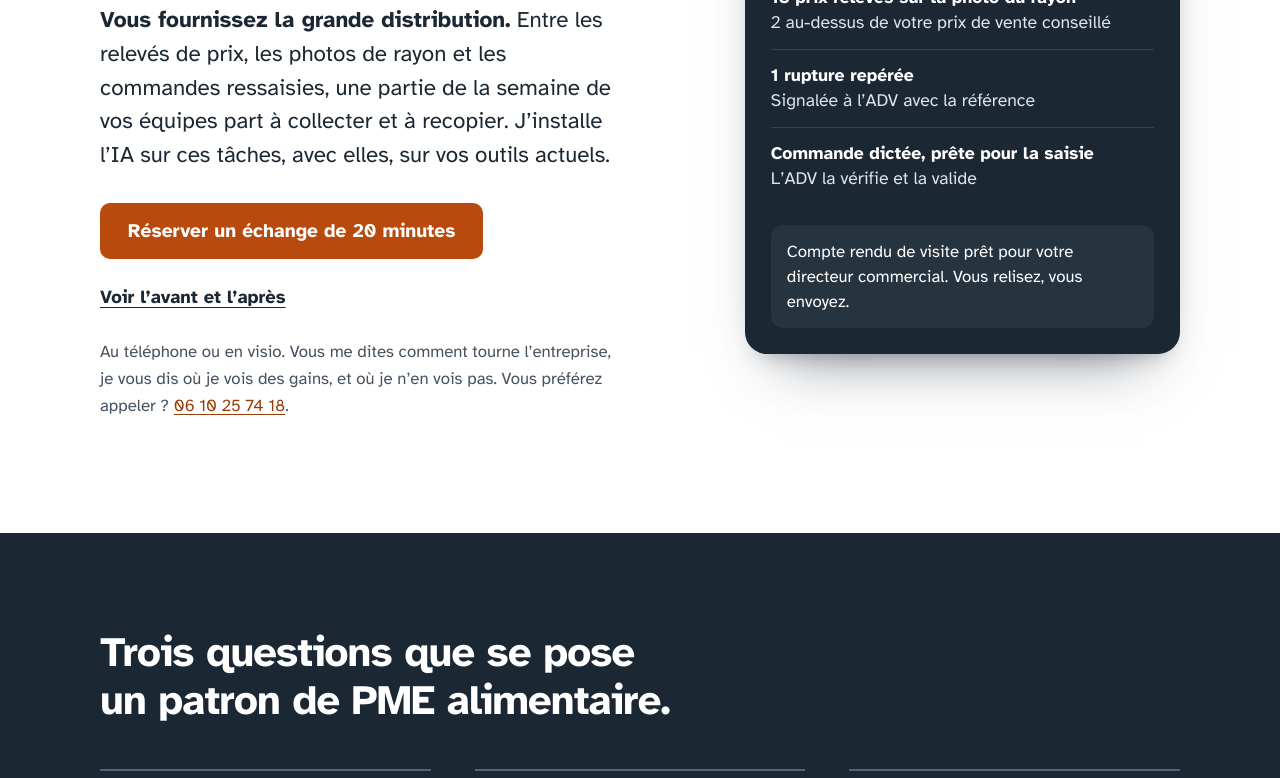
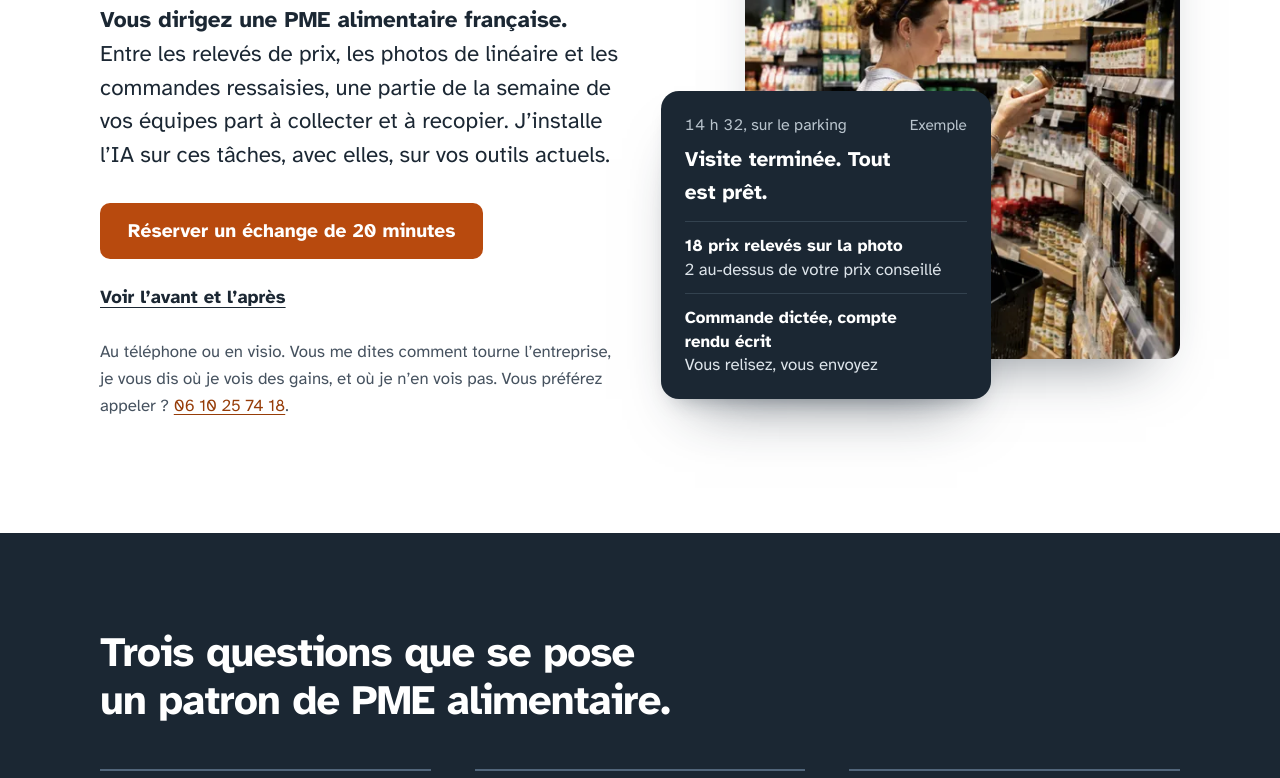
Before and after one commit to artru-consulting/landing-pme-alimentaire, a plain HTML site: page index.html in a window 1280 px wide. Shown: the part 378-1156 px from the top of the page. Drawn offline with Linux system fonts and the light colour scheme.

Commit message:
Add files via upload

```diff
--- a/index.html
+++ b/index.html
@@ -4,14 +4,14 @@
 <meta charset="utf-8">
 <meta name="viewport" content="width=device-width, initial-scale=1">
 <title>L’IA pour les PME alimentaires | PACk IA PME, Artru Consulting</title>
-<meta name="description" content="PME de l’agroalimentaire : l’IA prend une partie des relevés de prix, de la ressaisie des commandes et de la veille. Diagnostic par personne, assistant installé en 2 jours. Artru Consulting, Lyon.">
+<meta name="description" content="Pour les PME alimentaires françaises qui fournissent la grande distribution : l’IA prend une partie des relevés de prix, de la ressaisie des commandes et de la veille. Diagnostic par personne, assistant installé en 2 jours. Artru Consulting, Lyon.">
 <!-- Page en test : retirer la ligne suivante (et le Disallow de robots.txt) au lancement pour autoriser le référencement. -->
 <meta name="robots" content="noindex, nofollow">
 <meta name="color-scheme" content="light">
 <link rel="icon" type="image/png" href="assets/favicon.png">
 <meta property="og:type" content="website">
 <meta property="og:title" content="Moins de saisie, plus de temps pour vendre">
-<meta property="og:description" content="L’IA dans les PME de l’agroalimentaire : commerciaux, ADV, marketing, négociation annuelle, qualité. Artru Consulting, Lyon.">
+<meta property="og:description" content="Pour les PME alimentaires françaises : commerciaux, ADV, marketing, négociation annuelle, qualité. Artru Consulting, Lyon.">
 <style>
 /* VOICE  : patron à patron, concret, chiffres de départ avant promesses.
    IDEA   : la fiche de visite magasin et le relevé de rayon, avant et après.
@@ -72,21 +72,25 @@ li{text-wrap:pretty}
 .hero .lead{font-size:1.4rem;line-height:1.5;margin-bottom:32px;max-width:36ch}
 .hero .btn-row{margin-bottom:14px}
 
-.phone{background:var(--ink);color:#fff;border-radius:22px;padding:26px;max-width:440px;justify-self:end;width:100%;box-shadow:0 34px 60px -34px rgba(27,39,51,.6),0 12px 22px -14px rgba(27,39,51,.35)}
+.shot{position:relative;justify-self:end;width:100%;max-width:468px;margin:0 0 44px}
+.shot>img{width:100%;height:auto;display:block;border-radius:14px;box-shadow:0 34px 56px -34px rgba(27,39,51,.55)}
+.phone{background:var(--ink);color:#fff;border-radius:18px;padding:22px 24px;width:100%;box-shadow:0 34px 60px -34px rgba(27,39,51,.6),0 12px 22px -14px rgba(27,39,51,.35)}
+.shot .phone{position:absolute;left:-84px;bottom:-40px;width:330px}
+.shot .phone ul{margin-bottom:0}
+.shot .phone li:last-child{padding-bottom:0}
 .phone .tag{float:right;font-size:.95rem;color:#b9c4cd}
 .phone .hour{font-size:1rem;color:#b9c4cd;margin:0 0 4px;font-variant-numeric:tabular-nums}
-.phone .hello{font-size:1.4rem;font-weight:700;margin:0 0 16px}
-.phone ul{list-style:none;margin:0 0 20px;padding:0}
-.phone li{padding:13px 0;border-top:1px solid #33424f;font-size:1.1rem;line-height:1.45;color:#dde4ea}
+.phone .hello{font-size:1.3rem;font-weight:700;margin:0 0 12px}
+.phone ul{list-style:none;margin:0 0 16px;padding:0}
+.phone li{padding:12px 0;border-top:1px solid #33424f;font-size:1.05rem;line-height:1.4;color:#dde4ea}
 .phone li strong{display:block;color:#fff}
-.phone .draft{background:#26343f;border-radius:12px;padding:14px 16px;font-size:1.05rem;line-height:1.5}
+.phone .draft{background:#26343f;border-radius:10px;padding:13px 15px;font-size:1rem;line-height:1.45}
 @media (prefers-reduced-motion:no-preference){
   @keyframes arrive{from{opacity:0;transform:translateY(10px)}}
   .phone li,.phone .draft{animation:arrive .8s var(--ease) backwards}
   .phone li:nth-child(1){animation-delay:.35s}
   .phone li:nth-child(2){animation-delay:.75s}
-  .phone li:nth-child(3){animation-delay:1.15s}
-  .phone .draft{animation-delay:1.7s}
+  .phone .draft{animation-delay:1.15s}
 }
 
 section{padding:96px 0}
@@ -208,6 +212,11 @@ footer .foot-id img{height:54px;width:auto}
 footer .foot-id p{margin:0}
 footer .legal-links{margin-top:18px;font-size:1.05rem}
 
+@media (max-width:1180px){
+  .hero .grid{grid-template-columns:1fr;gap:40px}
+  .shot{max-width:460px;margin-bottom:0;justify-self:start}
+  .shot .phone{position:static;width:100%;margin-top:20px}
+}
 @media (max-width:1020px){
   .metiers{grid-template-columns:repeat(2,minmax(0,1fr))}
   .stat{grid-template-columns:15rem 1fr;column-gap:28px}
@@ -224,7 +233,8 @@ footer .legal-links{margin-top:18px;font-size:1.05rem}
   .hero .grid,.limits,.price-notes,.who-grid,.start{grid-template-columns:1fr}
   .start div + div,.pack + .pack{margin-top:36px}
   .hero .grid{gap:44px}
-  .phone{justify-self:start}
+  .shot{max-width:100%;margin-bottom:0;justify-self:start}
+  .shot .phone{position:static;width:100%;margin-top:20px}
   section{padding:60px 0}
   .final{padding:68px 0}
   .sub-title{margin-top:52px}
@@ -274,7 +284,7 @@ footer .legal-links{margin-top:18px;font-size:1.05rem}
     <div class="wrap grid">
       <div>
         <h1 id="titre">Moins de saisie, plus de temps pour vendre.</h1>
-        <p class="lead"><strong>Vous fournissez la grande distribution.</strong> Entre les relevés de prix, les photos de rayon et les commandes ressaisies, une partie de la semaine de vos équipes part à collecter et à recopier. J’installe l’IA sur ces tâches, avec elles, sur vos outils actuels.</p>
+        <p class="lead"><strong>Vous dirigez une PME alimentaire française.</strong> Entre les relevés de prix, les photos de linéaire et les commandes ressaisies, une partie de la semaine de vos équipes part à collecter et à recopier. J’installe l’IA sur ces tâches, avec elles, sur vos outils actuels.</p>
         <div class="btn-row">
           <a class="btn" href="https://calendly.com/pierre-1qet/20-min-ia-avec-pack" rel="noopener">Réserver un échange de 20&nbsp;minutes</a>
           <a class="more" href="#avant-apres">Voir l’avant et l’après</a>
@@ -282,17 +292,18 @@ footer .legal-links{margin-top:18px;font-size:1.05rem}
         <p class="small">Au téléphone ou en visio. Vous me dites comment tourne l’entreprise, je vous dis où je vois des gains, et où je n’en vois pas. Vous préférez appeler&nbsp;? <a href="tel:+33610257418">06&nbsp;10&nbsp;25&nbsp;74&nbsp;18</a>.</p>
       </div>
 
+      <figure class="shot">
+        <img src="assets/lineaire-900.webp" srcset="assets/lineaire-480.webp 480w, assets/lineaire-900.webp 900w" sizes="(max-width: 860px) 100vw, 468px" width="900" height="1125" alt="Une cliente lit l'étiquette d'un bocal devant un linéaire de produits alimentaires." loading="eager" decoding="async">
         <div class="phone" aria-label="Exemple de message de l'assistant à un commercial, en sortie de magasin">
           <span class="tag">Exemple</span>
-        <p class="hour">14&nbsp;h&nbsp;32, sur le parking du magasin</p>
+          <p class="hour">14&nbsp;h&nbsp;32, sur le parking</p>
           <p class="hello">Visite terminée. Tout est prêt.</p>
           <ul>
-          <li><strong>18&nbsp;prix relevés sur la photo du rayon</strong>2 au-dessus de votre prix de vente conseillé</li>
-          <li><strong>1&nbsp;rupture repérée</strong>Signalée à l’ADV avec la référence</li>
-          <li><strong>Commande dictée, prête pour la saisie</strong>L’ADV la vérifie et la valide</li>
+            <li><strong>18&nbsp;prix relevés sur la photo</strong>2 au-dessus de votre prix conseillé</li>
+            <li><strong>Commande dictée, compte rendu écrit</strong>Vous relisez, vous envoyez</li>
           </ul>
-        <div class="draft">Compte rendu de visite prêt pour votre directeur commercial. Vous relisez, vous envoyez.</div>
         </div>
+      </figure>
     </div>
   </section>
 
```
Also changed, not shown: mentions-legales/index.html (+1 -1 lines), assets/lineaire-480.webp (added), assets/lineaire-900.webp (added). Lines whose indentation alone changed are shown as unchanged.
